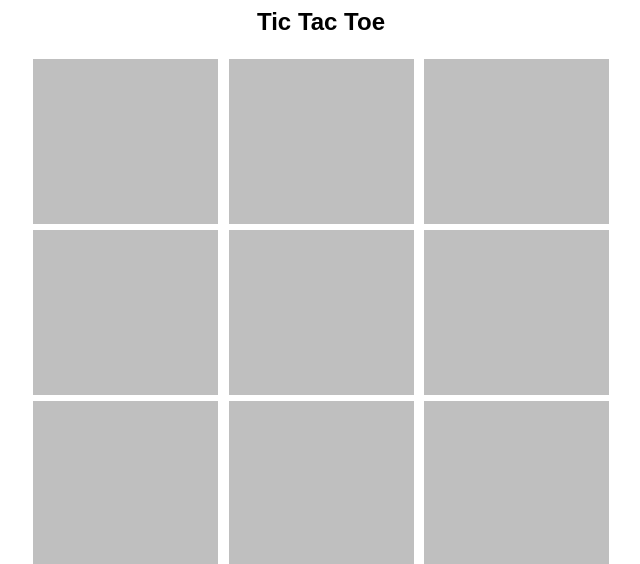
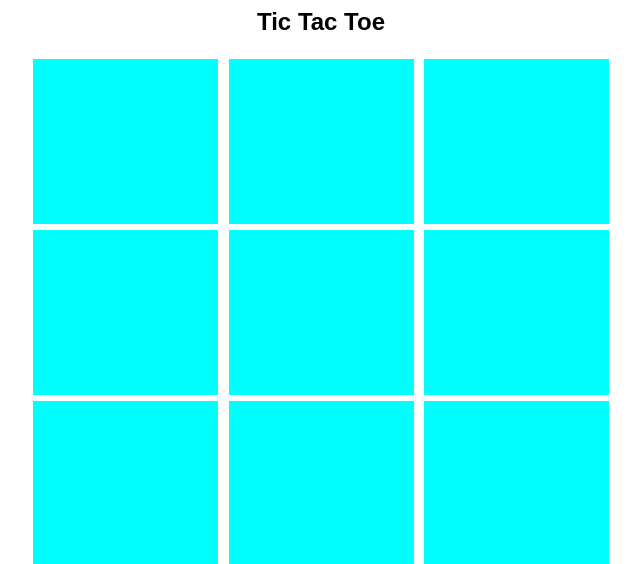
Before and after one commit to puthran28/tic-tac-toe-class, a plain HTML site: page index.html in a window 1280 px wide. Shown: the top 564 px of the page, without its empty margins (319-959 px from the left). Drawn offline with Linux system fonts and the light colour scheme.

Commit message:
Update main.css

```diff
--- a/main.css
+++ b/main.css
@@ -9,10 +9,10 @@ body {
   width: 185px;
   height: 165px;
   margin: 3px;
-  background-color: #bfbfbf;
+  background-color: cyan;
   vertical-align: top;
   font-size: 700%;
-  color: red;
+  color: black;
 }
 
 .row {
```
